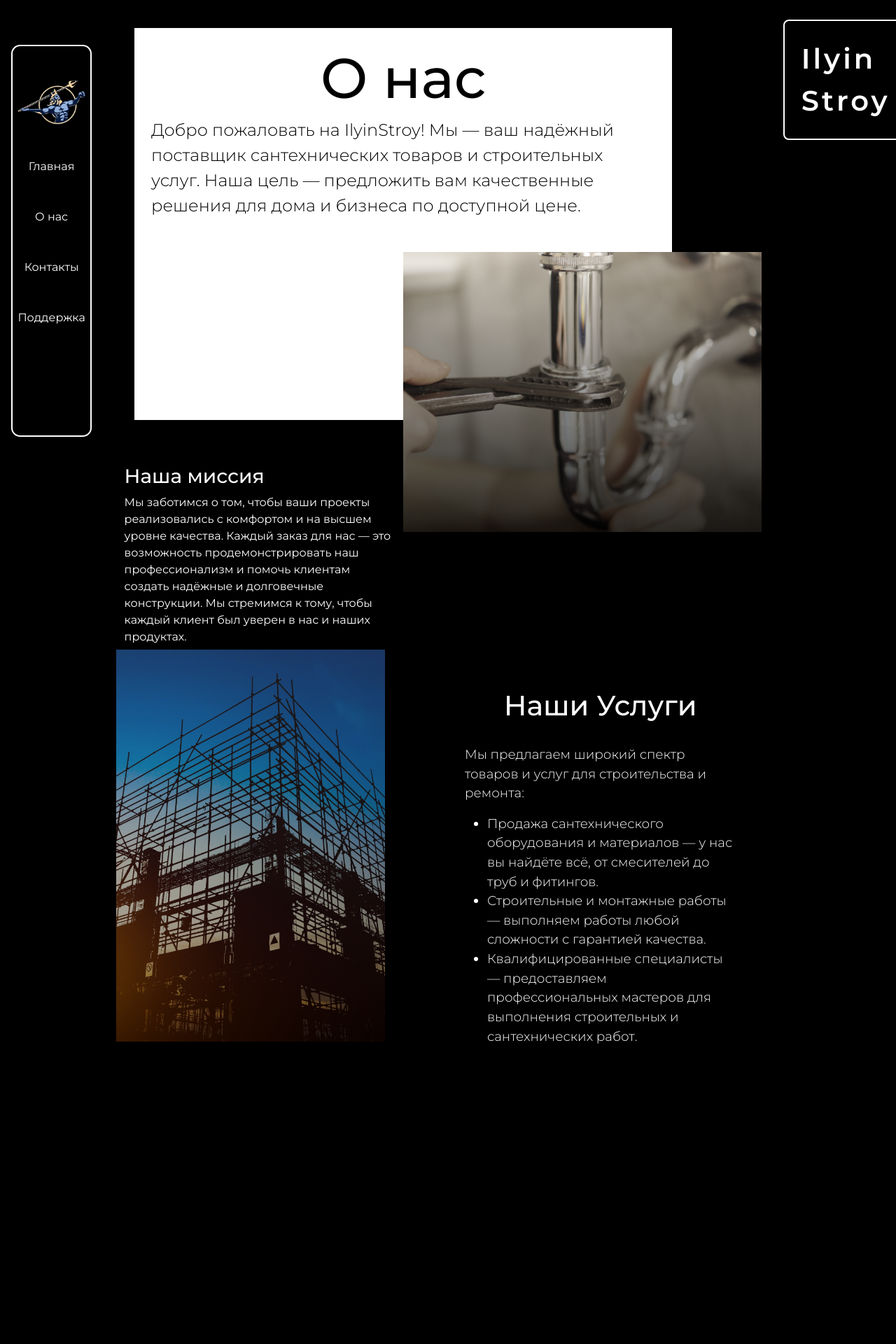
After one commit to ASAFGracia/ilyin_stroy, a Django app: page /obout-us/ in a window 1280 px wide. The commit adds this page. Shown: the top 1920 px of the page at 70% size. Run offline with Django 5.2, Linux system fonts and the light colour scheme.

Commit message:
активно клепаю главные странички

```diff
--- a/gen/base/static/base/css/styles.css
+++ b/gen/base/static/base/css/styles.css
@@ -76,7 +76,7 @@
 
 #content {
     /*width: 70%;*/
-    height: 750vh;
+
     display: block;
     /*margin-left: 30vh;*/
     border-radius: 2vh;
@@ -280,8 +280,8 @@
 .index-div-photo1 {
     width: 30vw;
     height: 10vh;
-    margin-left: 20vw;
-    margin-top: 10vh;
+    margin-left: 19vw;
+    margin-top: 2vh;
     display: flex;
     position: absolute;
 }
@@ -538,6 +538,7 @@
 
 .svyaz {
     display: flex;
+    margin-bottom: 10vh;
 }
 
 .imgvan img {
@@ -631,3 +632,143 @@
 .txt-footer p:last-child {
     margin-bottom: 0;
 }
+
+a {
+    text-decoration: none;
+}
+
+.found-photo {
+    background: linear-gradient(rgba(255, 255, 255, 0.7), rgba(0, 0, 0, 0.8)),
+    url('/static/base/img/foundgen.jpg');
+    background-attachment: fixed;
+    background-size: cover;
+    background-position: center;
+    background-repeat: no-repeat;
+    height: 100vh;
+}
+
+.h3found-index {
+    color: #fff;
+    border: 3px solid #fff;
+    font-family: Montserrat, sans-serif;
+    font-size: 20vh;
+    font-weight: 700;
+    margin-left: 32vw;
+    margin-top: 40vh;
+    padding: 3vh;
+    position: absolute;
+}
+
+.pfound-index {
+    color: #fff;
+    border-bottom: 3px solid #000;
+    font-family: Montserrat, sans-serif;
+    font-size: 3vh;
+    font-weight: 400;
+    margin-left: 75vw;
+    margin-top: 70vh;
+    padding: 3vh;
+    position: absolute;
+}
+
+.onas-gen1 {
+    position: relative;
+    height: 300vh;
+}
+
+.o-nas-gen {
+    display: flex;
+    height: 70vh;
+    width: 60vw;
+    margin-left: 15vw;
+    flex-direction: column;
+    background-color: #fff;
+    position: absolute;
+    margin-top: 5vh;
+    padding: 3vh;
+}
+
+.o-nas-gen h3 {
+    color: #000;
+    font-family: Montserrat, sans-serif;
+    font-size: 10vh;
+    align-self: center;
+    font-weight: 500;
+}
+
+.o-nas-gen p {
+    color: #000;
+    font-family: Montserrat, sans-serif;
+    font-size: 3vh;
+    font-weight: 300;
+}
+
+.o-nas-photo1 {
+    background: linear-gradient(rgba(255, 255, 255, 0.1), rgba(0, 0, 0, 0.8)),
+    url('/static/base/img/onas-1.jpg');
+    background-size: cover;
+    background-position: center;
+    background-repeat: no-repeat;
+    height: 50vh;
+    width: 40vw;
+    position: absolute;
+    display: block;
+    margin-top: 45vh;
+    margin-left: 45vw;
+    filter: grayscale(50%);
+}
+
+.missiya {
+    display: block;
+    position: absolute;
+    padding: 3vh;
+    width: 34vw;
+    margin-left: 12vw;
+    margin-top: 80vh;
+}
+
+.missiya h3, p {
+    color: #fff;
+    font-family: Montserrat, sans-serif;
+}
+
+.o-nas-photo2 {
+    background: linear-gradient(rgba(255, 255, 255, 0.1), rgba(0, 0, 0, 0.5)),
+    url('/static/base/img/onas-2.jpg');
+    background-size: cover;
+    background-position: center;
+    background-repeat: no-repeat;
+    height: 70vh;
+    width: 30vw;
+    position: absolute;
+    display: block;
+    margin-top: 116vh;
+    margin-left: 13vw;
+}
+
+.onas-uslugi {
+    display: flex;
+    position: absolute;
+    padding: 3vh;
+    width: 34vw;
+    margin-left: 50vw;
+    margin-top: 117vh;
+    flex-direction: column;
+}
+
+.onas-uslugi h3, p, li{
+    color: #fff;
+    font-family: Montserrat, sans-serif;
+}
+
+.onas-uslugi h3 {
+    align-self: center;
+    font-weight: 500;
+    font-size: 5vh;
+    padding: 3vh;
+}
+
+.onas-uslugi p, li {
+    font-weight: 300;
+    font-size: 2.3vh;
+}
--- a/gen/base/templates/base/base.html
+++ b/gen/base/templates/base/base.html
@@ -18,10 +18,13 @@
     <header>
         <img src="{% static 'base/img/logo_zeus.png' %}" alt="logo" class="logo-left">
         <div class="ul-gen">
-                <a href="" class="ssgen"><p>Главная</p></a>
-                <a href="" class="ssgen"><p>О нас</p></a>
+                <a href="{% url 'home' %}" class="ssgen"><p>Главная</p></a>
+                <a href="{% url 'onas' %}" class="ssgen"><p>О нас</p></a>
                 <a href="" class="ssgen"><p>Контакты</p></a>
                 <a href="" class="ssgen"><p>Поддержка</p></a>
+        </div>
+        <div class="index-div-photo1">
+            <p>Ilyin <br> Stroy</p>
         </div>
     </header>
     <main id="content">
@@ -39,7 +42,7 @@
             <div class="znach4">
                 <div class="div-znach">
                     <h3>Позвоните <br> сегодня</h3>
-                    <p>+375(29)595-92-61</p>
+                    <p>+375(29)595-92-63</p>
                 </div>
                 <div class="div-znach">
                     <h3>Адрес</h3>
--- /dev/null
+++ b/gen/base/templates/base/onas.html
@@ -0,0 +1,46 @@
+{% extends 'base/base.html' %}
+{% load static %}
+{% block title %}
+IlyinStroy
+{% endblock %}
+
+{% block content %}
+    <div class="onas-gen1">
+        <div class="o-nas-gen">
+            <h3>О нас</h3>
+            <p>Добро пожаловать на IlyinStroy!
+                Мы — ваш надёжный поставщик сантехнических
+                товаров и строительных услуг. Наша цель —
+                предложить вам качественные решения для дома
+                и бизнеса по доступной цене.</p>
+        </div>
+        <div class="o-nas-photo1"></div>
+        <div class="missiya">
+            <h3>Наша миссия</h3>
+            <p>Мы заботимся о том, чтобы ваши проекты
+                реализовались с комфортом и на высшем уровне
+                качества. Каждый заказ для нас — это возможность
+                продемонстрировать наш профессионализм и помочь
+                клиентам создать надёжные и долговечные конструкции.
+                Мы стремимся к тому, чтобы каждый клиент был уверен
+                в нас и наших продуктах.</p>
+        </div>
+        <div class="o-nas-photo2"></div>
+        <div class="onas-uslugi">
+            <h3>Наши Услуги</h3>
+            <p>Мы предлагаем широкий спектр товаров и услуг
+                для строительства и ремонта:
+                <ul>
+                <li>Продажа сантехнического оборудования и
+                материалов — у нас вы найдёте всё, от
+                смесителей до труб и фитингов.</li>
+                <li>Строительные и монтажные работы —
+                выполняем работы любой сложности с
+                гарантией качества.</li>
+                <li>Квалифицированные специалисты —
+                предоставляем профессиональных мастеров
+                для выполнения строительных и
+                сантехнических работ.</li></ul></p>
+        </div>
+    </div>
+{% endblock %}
--- a/gen/base/urls.py
+++ b/gen/base/urls.py
@@ -3,4 +3,6 @@
 
 urlpatterns = [
     path('', views.index, name='home'),
+    path('fundament/', views.fundament, name='fundament'),
+    path('obout-us/', views.onas, name='onas'),
 ]
--- a/gen/base/views.py
+++ b/gen/base/views.py
@@ -1,5 +1,13 @@
+from urllib import request
+
 from django.shortcuts import render
 
 
 def index(request):
     return render (request, "base/index.html")
+
+def fundament(request):
+    return render (request, "base/fundament.html")
+
+def onas(request):
+    return render (request, "base/onas.html")
```
Also changed, not shown: gen/base/templates/base/fundament.html (added, +15 -0 lines), gen/base/templates/base/index.html (+4 -6 lines), gen/base/static/base/img/onas-1.jpg (added), gen/base/static/base/img/onas-2.jpg (added), 1 other file.
